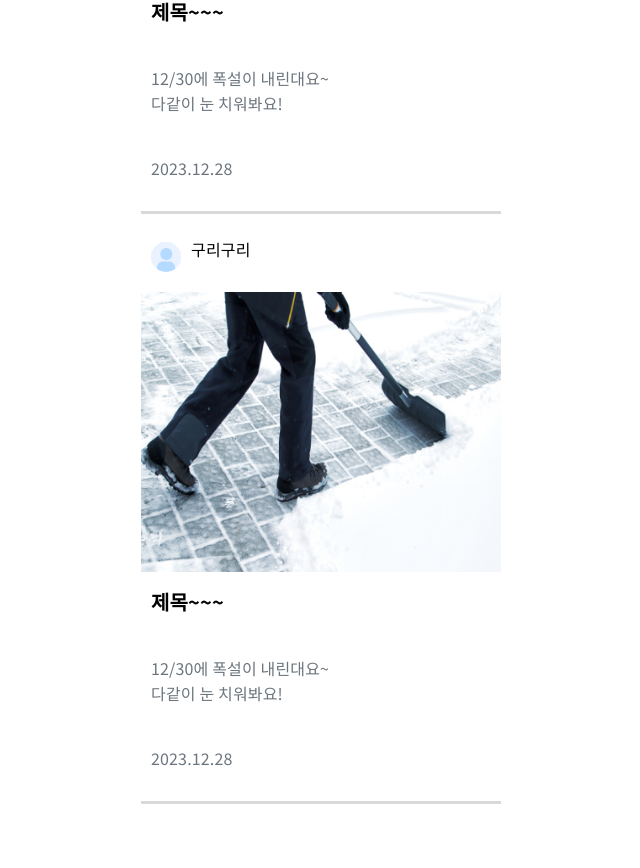
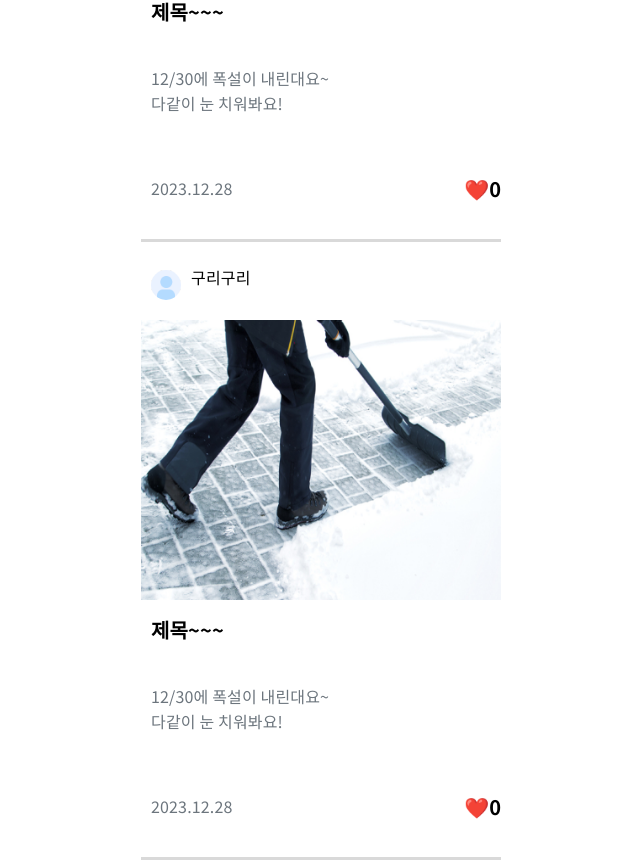
Before and after one commit to GDSC-snowflowerthon/Snowcare-team06-web, a React (Vite) app: page / in a window 1280 px wide. Shown: the part 368-1236 px from the top of the page, without its empty margins (319-959 px from the left). Before the commit the page ends 1180 px from the top, so only its background shows below. Built offline with nearby package versions, Linux system fonts and the light colour scheme.

Commit message:
feat : 좋아요한 커뮤니티 게시글 페이지 수정

```diff
--- a/src/pages/MyPage/LikeCommunity/LCommunity.css
+++ b/src/pages/MyPage/LikeCommunity/LCommunity.css
@@ -1,5 +1,5 @@
-body{
-  background-color: #fff;
+.body{
+  background: #ffffff;
 }
 #container{
   width: 360px;
@@ -56,3 +56,11 @@ p{
   width: 360px;
   display: flex;
 }
+h2{
+  font-size: 20px;
+}
+.content-container{
+  display: flex;
+  justify-content: space-between;
+  align-items: center;
+}
--- a/src/pages/MyPage/LikeCommunity/LCommunity.jsx
+++ b/src/pages/MyPage/LikeCommunity/LCommunity.jsx
@@ -1,6 +1,14 @@
-import "./LCommunity.css"
+import React, { useState } from 'react';
+import "./LCommunity.css";
+
 
 export default function LCommunity(){
+  const [like, setLike] = useState(0);
+
+  const handleLikeClick = () => {
+    setLike(like + 1);
+  };
+
   return(
     <div id="container">
       <div className="user">
@@ -15,9 +23,14 @@ export default function LCommunity(){
         <div>
           <p className="content">12/30에 폭설이 내린대요~<br/>다같이 눈 치워봐요!</p>
         </div>
-        <div>
+        <div className='content-container'>
           <p className="content">2023.12.28</p>
+          <h2>
+            <span onClick={handleLikeClick}>❤️</span>
+            {like}
+          </h2>
         </div>
+
         <hr className="line"/>
 
       </div>
@@ -33,9 +46,14 @@ export default function LCommunity(){
         <div>
           <p className="content">12/30에 폭설이 내린대요~<br/>다같이 눈 치워봐요!</p>
         </div>
-        <div>
+        <div className='content-container'>
           <p className="content">2023.12.28</p>
+          <h2>
+            <span onClick={handleLikeClick}>❤️</span>
+            {like}
+          </h2>
         </div>
+
         <hr className="line"/>
 
       </div>
--- a/src/router.jsx
+++ b/src/router.jsx
@@ -3,6 +3,7 @@ import StartPage from "./pages/Start/StartPage";
 import MainPage from "./pages/Main/MainPage";
 import SignupPage from "./pages/Signup/SignupPage";
 import LCommunity from "./pages/MyPage/LikeCommunity/LCommunity";
+
 
 const Router = () => {
   return (
```
